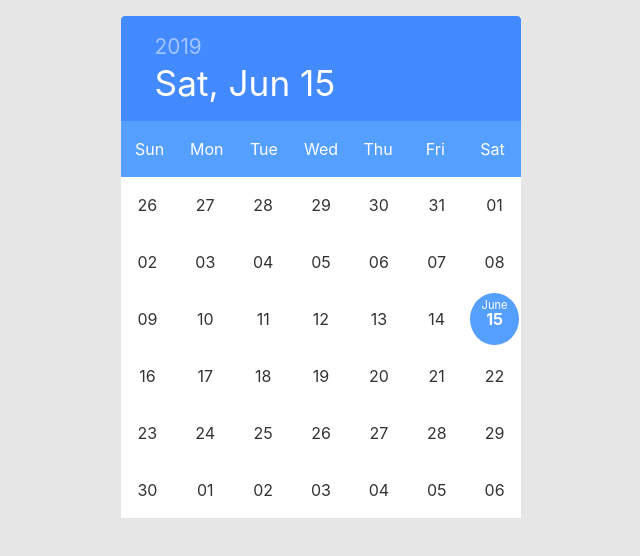
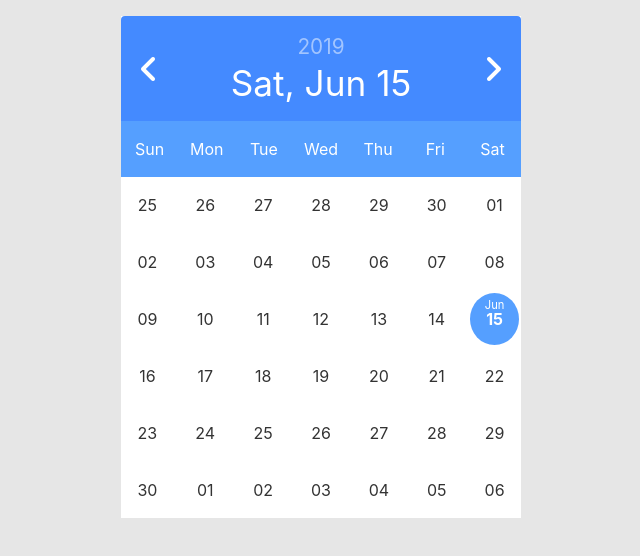
Before and after one commit to abidRahim/datepicker-component-library, a React (Create React App) app: page / in a window 1280 px wide. Shown: the top 556 px of the page, without its empty margins (319-959 px from the left). Built offline with nearby package versions, Linux system fonts and the light colour scheme.

Commit message:
Add Next month & Prev month component

```diff
--- a/public/index.html
+++ b/public/index.html
@@ -19,6 +19,7 @@
       work correctly both with client-side routing and a non-root public URL.
       Learn how to configure a non-root public URL by running `npm run build`.
     -->
+    <script src="https://kit.fontawesome.com/b51aca4ac0.js"></script>
     <title>React App</title>
   </head>
   <body>
--- a/src/App.js
+++ b/src/App.js
@@ -23,7 +23,7 @@ class App extends Component {
         onDateChange: this.onDateChange
       }}>
         <div className="app">
-          <CalendarHeader current={current} />
+          <CalendarHeader current={current} onDateChange={this.onDateChange}/>
           <Calendar />
         </div>
       </CalendarContext.Provider>
--- a/src/components/Calendar/index.js
+++ b/src/components/Calendar/index.js
@@ -1,6 +1,7 @@
 import React, { Component } from 'react';
 import WeekDays from '../WeekDays';
 import MonthDays from '../MonthDays';
+import { CalendarContext } from '../../App';
 import './Calendar.css';
 
 class Calendar extends Component {
@@ -8,9 +9,15 @@ class Calendar extends Component {
     return (
       <>
         <WeekDays />
-        <div className="calendar-body">
-          <MonthDays />
-        </div>
+        <CalendarContext.Consumer>
+        {({state, onDateChange}) => {
+          return (
+            <div className="calendar-body">
+              <MonthDays date={state.current} onDateChange={onDateChange}/>
+            </div>
+          )
+        }}
+        </CalendarContext.Consumer>
       </>
     );
   }
--- a/src/components/CalendarHeader/CalendarHeader.css
+++ b/src/components/CalendarHeader/CalendarHeader.css
@@ -1,7 +1,10 @@
 .header-wrapper {
+  display: flex;
+  justify-content: space-between;
+  /* align-items: center; */
   background-color: rgb(68, 138, 255);
   color: #fff;
-  padding: 1em 1.8em;
+  padding: 1em 0;
   border-top-right-radius: 4px;
   border-top-left-radius: 4px;
 }
@@ -16,12 +19,12 @@
 
 .header-year {
   font-size: 1.3rem;
-  width: 15%;
+  /* width: 15%; */
   color: hsla(0,0%,100%,.5);
 }
 
 .header-date {
-  width: 55%;
+  /* width: 55%; */
   font-size: 2.2rem;
 }
 
@@ -33,4 +36,18 @@
   cursor: pointer;
   padding: 0.1rem 0.3rem;
   border-radius: 5px;
+  text-align: center;
 }
+
+.angle {
+  display: flex;
+  align-items: center;
+  justify-content: center;
+  width: 14%;
+  cursor: pointer;
+  border-radius: 5px;
+}
+
+.angle:hover {
+  background-color: rgb(85, 159, 255);
+}
--- a/src/components/CalendarHeader/index.js
+++ b/src/components/CalendarHeader/index.js
@@ -1,5 +1,5 @@
 import React, { Component } from 'react';
-import { WEEKDAYS, CALENDAR_MONTHS } from '../../helpers/calendarMethod';
+import { WEEKDAYS, CALENDAR_MONTHS, getPreviousMonth, getNextMonth } from '../../helpers/calendarMethod';
 import './CalendarHeader.css';
 import MonthList from '../MonthList';
 
@@ -14,8 +14,30 @@ class CalendarHeader extends Component {
     })
   }
 
+  showPrevMonth = () => {
+    const { onDateChange, current } = this.props;
+    const year = current.getFullYear();
+    const month = current.getMonth();
+    const day = current.getDate();
+
+    const {prevMonth, prevMonthYear} = getPreviousMonth(month, year);
+    const prevDate = new Date(prevMonthYear, prevMonth, day);
+    onDateChange(prevDate);
+  }
+
+  showNextMonth = () => {
+    const { onDateChange, current } = this.props;
+    const year = current.getFullYear();
+    const month = current.getMonth();
+    const day = current.getDate();
+
+    const {nextMonth, nextMonthYear} = getNextMonth(month, year);
+    const nextDate = new Date(nextMonthYear, nextMonth, day);
+    onDateChange(nextDate);
+  }
+
   render() {
-    const { current } = this.props;
+    const { current, onDateChange } = this.props;
     const { showMonthList } = this.state;
     const year = current.getFullYear();
     const day = WEEKDAYS[Object.keys(WEEKDAYS)[current.getDay()]];
@@ -24,11 +46,17 @@ class CalendarHeader extends Component {
 
     return (
       <div className="header-wrapper">
+        <div className="angle" onClick={this.showPrevMonth}>
+          <i className="fa fa-angle-left fa-2x" aria-hidden="true"></i>
+        </div>
         <div className="calendar-header">
           <p className="header-year text-boxing">{year}</p>
-          {showMonthList ? <MonthList /> :
+          {showMonthList ? <MonthList current={current} onDateChange={onDateChange} toggleMonthList={this.toggleMonthList}/> :
             <p className="header-date text-boxing" onClick={this.toggleMonthList} toggleMonthList={this.toggleMonthList} >{day}, {month} {date}</p>
           }
+        </div>
+        <div className="angle" onClick={this.showNextMonth}>
+          <i className="fa fa-angle-right fa-2x" aria-hidden="true"></i>
         </div>
       </div>
     );
--- a/src/components/MonthDays/index.js
+++ b/src/components/MonthDays/index.js
@@ -1,5 +1,4 @@
 import React, { Component } from 'react';
-import { CalendarContext } from '../../App';
 import calendarMethod, {
   isDate,
   isSameDay,
@@ -12,17 +11,22 @@ import calendarMethod, {
 import './MonthDays.css';
 
 class MonthDays extends Component {
-  state = { ...this.getStateFromProp(this.props.date), today: new Date(), activeDate: null };
+  state = {
+    current: new Date(),
+    month: null,
+    year: null,
+    today: new Date()
+  };
 
-  getStateFromProp(date) {
+  resolveStateFromProp(date) {
     const isDateObject = isDate(date);
     const _date = isDateObject ? date : new Date();
 
-    return {
+    this.setState({
       current: isDateObject ? date : null,
       month: +_date.getMonth() + 1,
       year: _date.getFullYear()
-    };
+    }, () => this.props.onDateChange(this.state.current));
   }
 
   getCalendarDates = () => {
@@ -39,53 +43,28 @@ class MonthDays extends Component {
     });
   }
 
-  // renderCalendarDate = (date, index) => {
-  //   const { current, month, year, today } = this.state;
+  render() {
+    const { today, current } = this.state;
 
-  //   const _date = new Date(date.join("-"));
-
-  //   const isToday = isSameDay(_date, today);
-  //   const isCurrent = current && isSameDay(_date, current);
-  //   const inMonth =
-  //     month && year && isSameMonth(_date, new Date([year, month, 1].join("-")));
-
-  //   const onClick = this.gotoDate(_date);
-
-  //   const props = { index, inMonth, onClick, title: _date.toDateString() };
-
-  //   return (
-
-  //   );
-  // }
-
-
-  render() {
-    const { today } = this.state;
-    return (
-      <CalendarContext.Consumer>
-        {({state, onDateChange}) => {
     return (
       <>
         {this.getCalendarDates().map((date, index) => {
           const _date = new Date(date.join("-"));
           const [year, month, day] = date;
           const isToday = isSameDay(_date, today);
-                const isCurrent = isSameDay(_date, state.current);
-                const monthString = Object.keys(CALENDAR_MONTHS)[month - 1];
+          const isCurrent = isSameDay(_date, current);
+          const monthString = CALENDAR_MONTHS[Object.keys(CALENDAR_MONTHS)[month - 1]];
 
           return (
-                  <span key={getDateISO(new Date(year, month, day)) + index} className={`body-date ${isCurrent ? 'active-date' : ''} ${isToday ? 'today-date' : ''}`} onClick={() => onDateChange(_date)}>
-                    {isToday ? <center className="active-body-text">{!isCurrent ? 'Today' : ''}</center> : null }
-                    {isCurrent ? <center className="active-body-text">{monthString}</center> : null }
+            <span key={getDateISO(new Date(year, month, day)) + index} className={`body-date ${isCurrent ? 'active-date' : ''} ${isToday ? 'today-date' : ''}`} onClick={() => this.resolveStateFromProp(_date)}>
+              {isToday ? <center className="active-body-text">{!isCurrent ? 'Today' : ''}</center> : null}
+              {isCurrent ? <center className="active-body-text">{monthString}</center> : null}
               {day}
             </span>
           );
         })}
       </>
     );
-        }}
-      </CalendarContext.Consumer>
-      );
   }
 }
 
--- a/src/components/MonthList/MonthList.css
+++ b/src/components/MonthList/MonthList.css
@@ -12,4 +12,9 @@
   padding: 0.2em 1em;
   background-color: #2662cf;
   border-radius: 3px;
+  cursor: pointer;
 }
+
+.active-month {
+  background-color: rgb(85, 159, 255);
+}
--- a/src/components/MonthList/index.js
+++ b/src/components/MonthList/index.js
@@ -3,18 +3,28 @@ import { CALENDAR_MONTHS } from '../../helpers/calendarMethod';
 import './MonthList.css';
 
 class MonthList extends Component {
-  closeMonthList = () => {
-    // this.props.toggleMonthList(true);
+  selectMonth = (month) => {
+    const { current, onDateChange, toggleMonthList } = this.props;
+    const monthYear = current.getFullYear();
+    const day = current.getDate();
+    const setDate = new Date(monthYear, month, day);
+    onDateChange(setDate);
+    toggleMonthList(false);
   }
+
   render() {
-    return(
+    const { current } = this.props;
+    const currentMonth = current.getMonth();
+    return (
       <div className="month-select" onClick={this.closeMonthList}>
-        {Object.keys(CALENDAR_MONTHS).map((month) => (
-            <div key={month} className="header-month">
+        {Object.keys(CALENDAR_MONTHS).map((month, index) => {
+          const isCurrentMonth = index === currentMonth;
+          return (
+            <div key={month} className={`header-month ${isCurrentMonth? 'active-month' : ''}`} onClick={() => this.selectMonth(index)}>
               {CALENDAR_MONTHS[month]}
             </div>
-          )
-        )}
+          );
+        })}
       </div>
     )
   }
--- a/src/helpers/calendarMethod.js
+++ b/src/helpers/calendarMethod.js
@@ -90,17 +90,17 @@ export const isSameDay = (date, basedate = new Date()) => {
 }
 
 export const getPreviousMonth = (month, year) => {
-	const prevMonth = (month > 1) ? month - 1 : 12;
+	const prevMonth = (month > 1) ? month - 1 : 11;
 	const prevMonthYear = (month > 1) ? year : year - 1;
 
-	return { month: prevMonth, year: prevMonthYear };
+	return { prevMonth, prevMonthYear };
 }
 
 export const getNextMonth = (month, year) => {
 	const nextMonth = (month < 12) ? month + 1 : 1;
 	const nextMonthYear = (month < 12) ? year : year + 1;
 
-	return { month: nextMonth, year: nextMonthYear };
+	return { nextMonth, nextMonthYear };
 }
 
 export default (month = THIS_MONTH, year = THIS_YEAR) => {
```
Also changed, not shown: src/components/YearList/index.js (added, +12 -0 lines), src/App.css (line endings or trailing spaces), src/components/YearList/YearList.css (added). Lines whose indentation alone changed are shown as unchanged.
